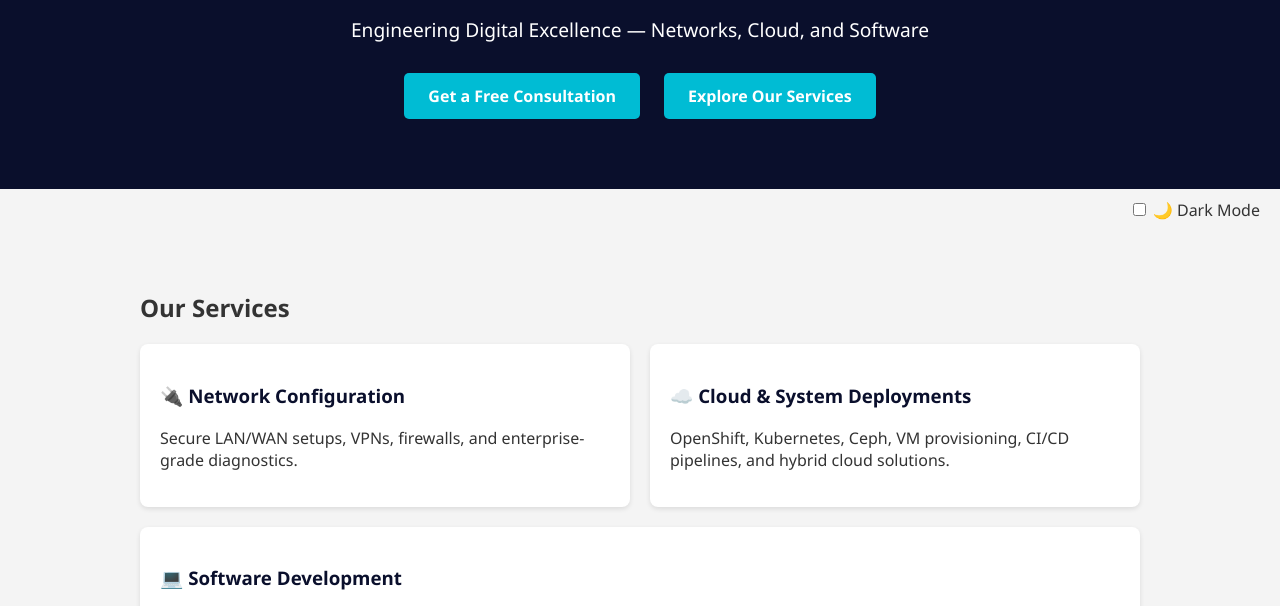
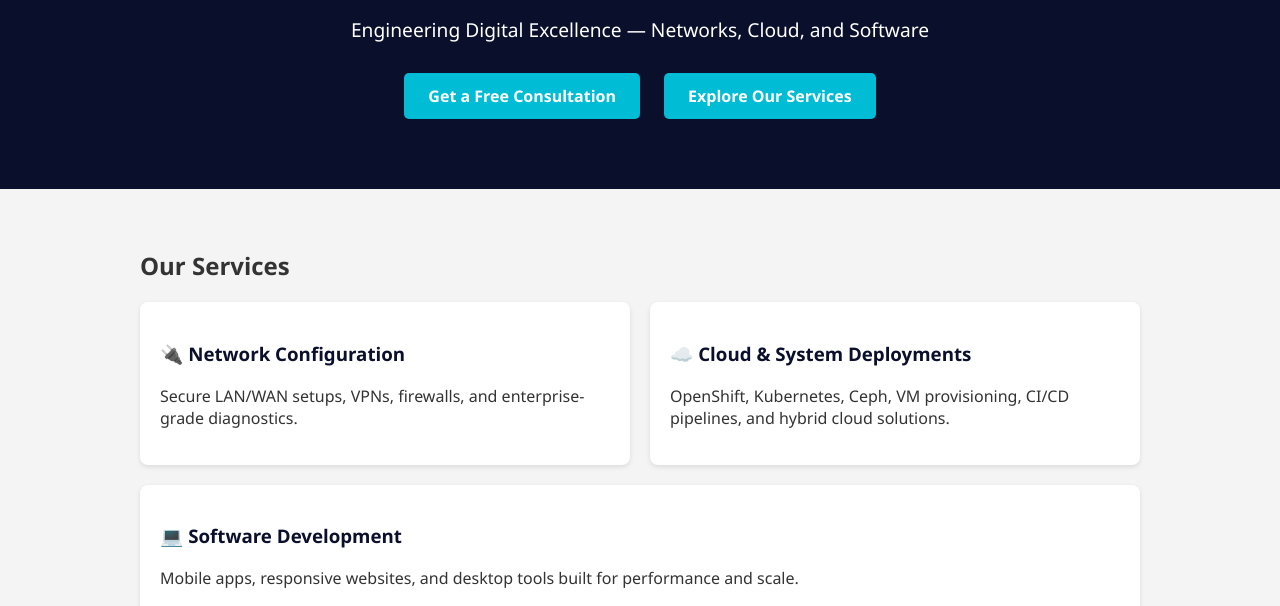
Before and after one commit to ksharif1355/bitbyteintegration, a plain HTML site: page index.html in a window 1280 px wide. Shown: the part 170-776 px from the top of the page. Drawn offline with Linux system fonts and the light colour scheme.

Commit message:
Update index.html

```diff
--- a/index.html
+++ b/index.html
@@ -155,11 +155,7 @@ body.dark-mode .cta-buttons a:hover {
   </div>
 </header>
 
-  <div style="text-align:right; padding:10px 20px;">
-  <label>
-    <input type="checkbox" id="darkToggle" />
-    🌙 Dark Mode
-  </label>
+
 </div>
 
   <section id="services">
```
